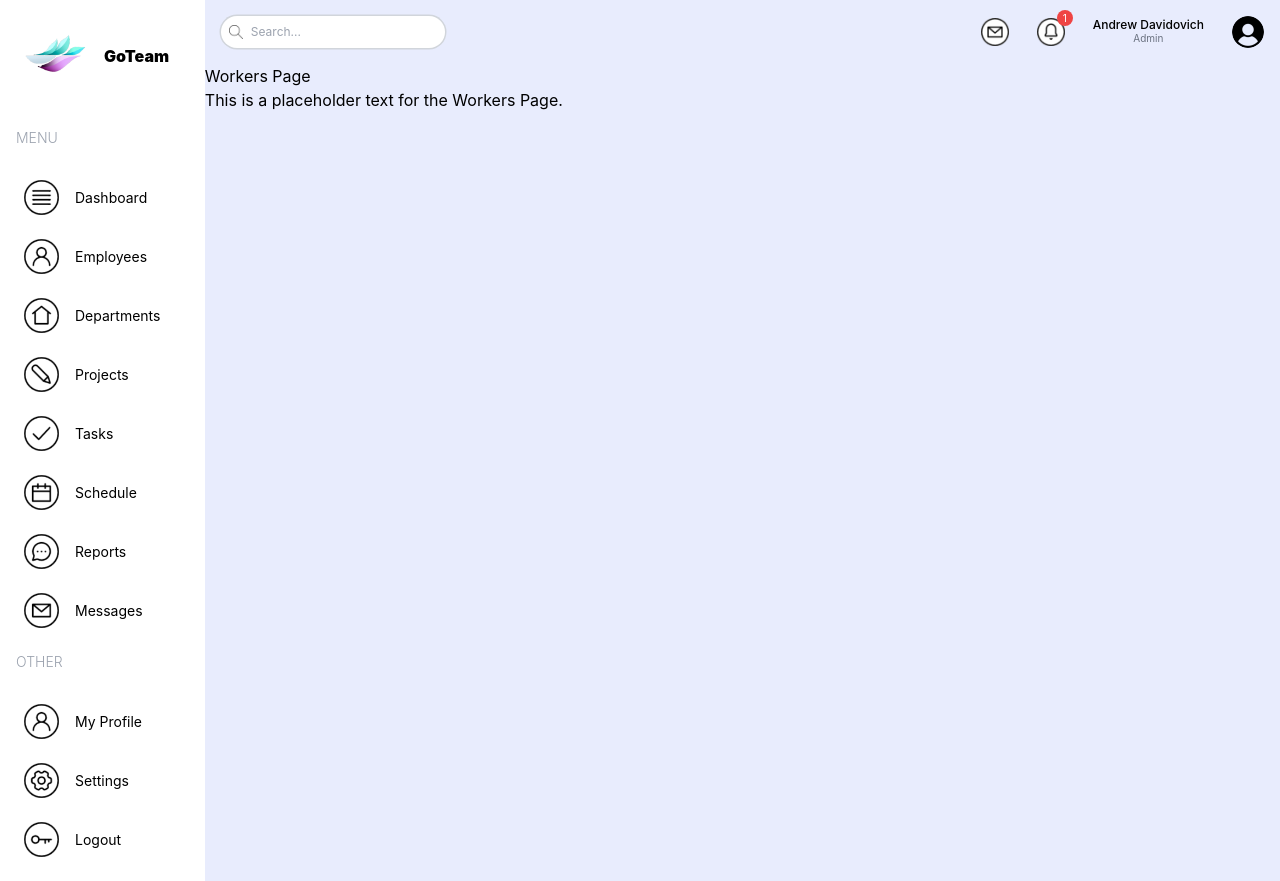
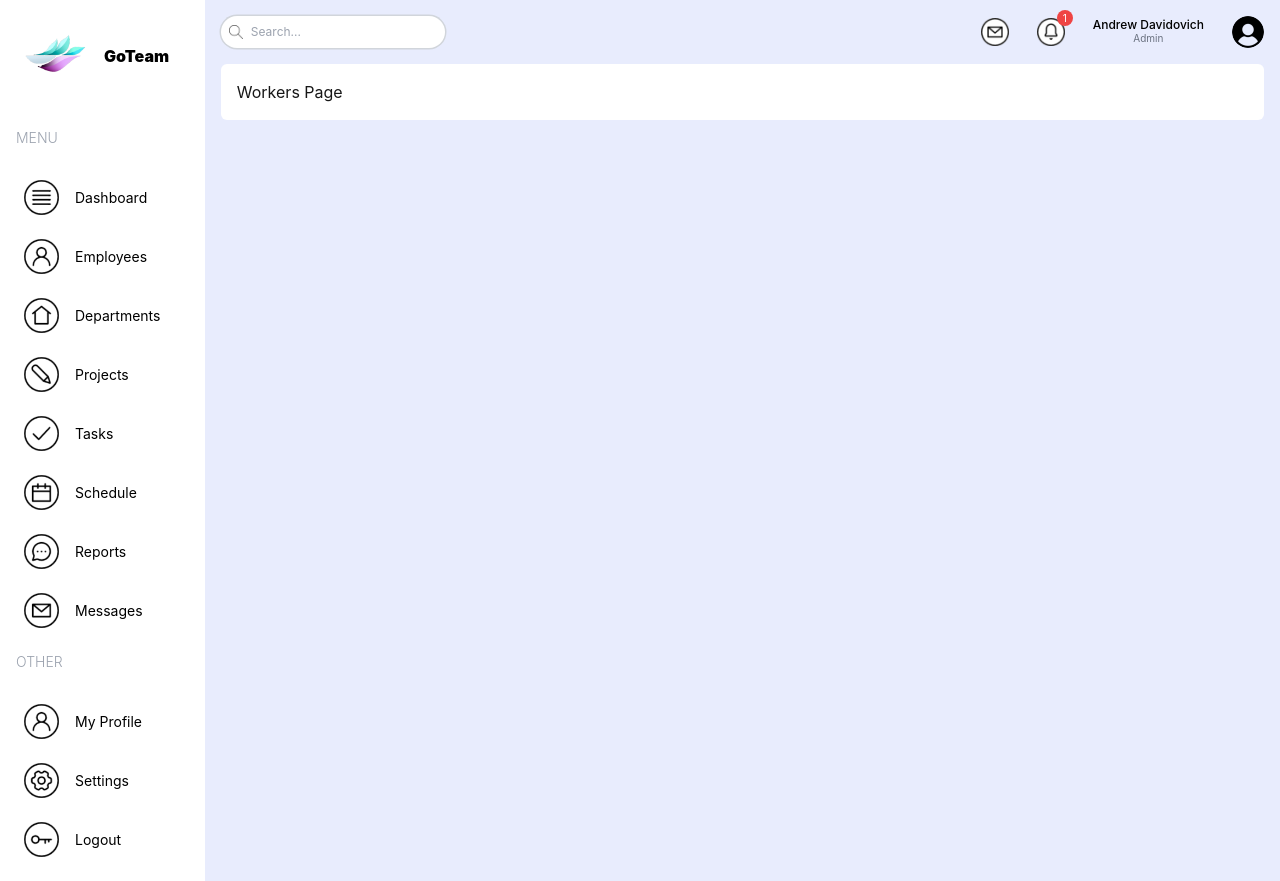
Before and after one commit to sarcasacras/go-team-ui, a Next.js app: page /list/workers in a window 1280 px wide. Built offline with nearby package versions, Linux system fonts and the light colour scheme.

Commit message:
Minor changes in code

```diff
--- a/src/app/(dashboard)/layout.tsx
+++ b/src/app/(dashboard)/layout.tsx
@@ -1,7 +1,7 @@
 import Link from "next/link";
 import Image from "next/image";
-import Menu from "@/app/components/Menu";
-import Navbar from "@/app/components/Navbar";
+import Menu from "@/app/components/menu";
+import Navbar from "@/app/components/navbar";
 
 export default function DashboardLayout({
     children,
--- a/src/app/(dashboard)/list/workers/page.tsx
+++ b/src/app/(dashboard)/list/workers/page.tsx
@@ -1,10 +1,7 @@
-const WorkersPage: React.FC = () => {
+export default function WorkersPage() {
     return (
-        <div>
-            <h1 className="text-black">Workers Page</h1>
-            <p className="text-black">This is a placeholder text for the Workers Page.</p>
+        <div className="bg-white p-4 flex-1 rounded-md m-4 mt-0">
+            Workers Page
         </div>
     );
-};
-
-export default WorkersPage;
+}
```
